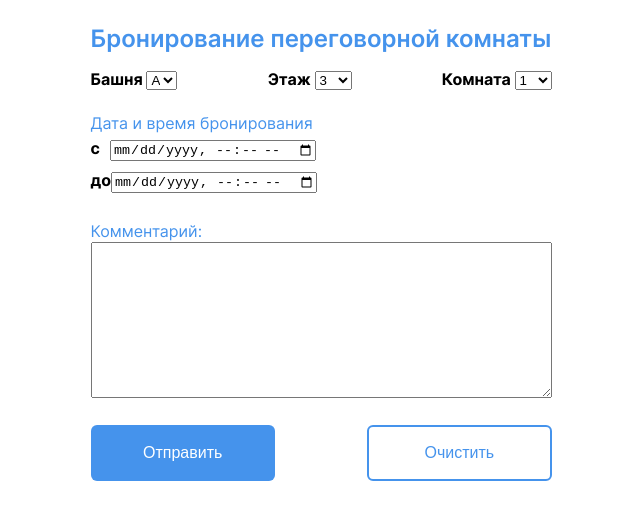
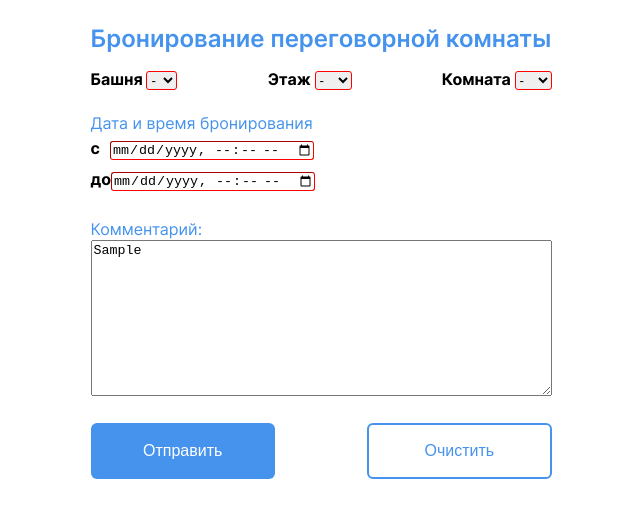
Before and after one commit to zZENNn/VKB2B, a plain HTML site: page index.html in a window 1280 px wide. Both pictures are taken after typing "Sample" into the empty fields and a click on the input "Отправить". Shown: the whole page, without its empty margins (319-959 px from the left). Drawn offline with Linux system fonts and the light colour scheme.

Commit message:
Добавил валидацию

```diff
--- a/index.html
+++ b/index.html
@@ -16,7 +16,8 @@
                 <div class="block" id="upperFields">
                     <div class="select">
                         <label for="tower" id="labelTower">Башня
-                            <select name="tower">
+                            <select name="tower" class="field">
+                                <option  disabled selected value="">-</option>
                                 <option value="A">A</option>
                                 <option value="Б">Б</option>
                             </select>
@@ -24,7 +25,8 @@
                     </div>
                     <div class="select">
                         <label for="storey" id="labelStorey">Этаж
-                            <select name="storey" id = "selectStorey">
+                            <select name="storey" id = "selectStorey" class="field">
+                                <option  disabled selected value="">-</option>
                                 <option value="3">3</option>
                                 <option value="4">4</option>
                                 <option value="5">5</option>
@@ -55,7 +57,8 @@
                     </div>
                     <div class="select">
                         <label for="room" id="labelRoom">Комната
-                            <select name="room">
+                            <select name="room" class="field">
+                                <option  disabled selected value="">-</option>
                                 <option value="1">1</option>
                                 <option value="2">2</option>
                                 <option value="3">3</option>
@@ -74,13 +77,14 @@
                     <label id="labelDateTime">Дата и время бронирования</label>
                     <div class="timeWrapper">
                         <div id="c"><label class="datetimeRows" for="startTime" id="labelStartTime">с </label></div>
-                        <div><input type="datetime-local" id="startTime" name="startTime"></div>
+                        <div><input type="datetime-local" id="startTime" name="startTime" class="field"></div>
                     </div>
                     <div class="timeWrapper">
                         <div><label class="datetimeRows" for="endTime" id="labelEndTime">до</label></div>
-                        <div><input type="datetime-local" id="endTime" name="endTime"></div>
+                        <div><input type="datetime-local" id="endTime" name="endTime" class="field"></div>
+
                     </div>
-
+                    <span id="timeAlert">Время начала не может быть позже<br>времени окончания</span>
                 </div>
                 <div class="block" id="comment">
                     <label for="commentTextArea" id="labelComment">Комментарий:</label><br>
--- a/script.js
+++ b/script.js
@@ -1,10 +1,47 @@
 const form = document.getElementById("form")
-console.log(form)
+const timeAlert = document.getElementById("timeAlert")
+const startTime = document.getElementById("startTime")
+
+const endTime = document.getElementById("endTime")
+// console.log(form)
+
 form.onsubmit = (event)=>{
     event.preventDefault()
+    let inputs = document.getElementsByClassName("field")
+    // console.log(inputs)
+    let validity = true
+    for(let i = 0;i<inputs.length;i++){
+            if(inputs[i].value == ""){
+                inputs[i].classList.add("invalid")
+                validity = false
+            }
+            else{
+                inputs[i].classList.remove("invalid")
+
+
+            }
+
+
+    }
+    if(startTime.value>endTime.value&&startTime.value!=""&&endTime.value!=""){
+        startTime.classList.add("invalid")
+        endTime.classList.add("invalid")
+        timeAlert.style.display = "block"
+        validity = false
+    }
+    else{
+        timeAlert.style.display = "none"
+    }
+    // console.log(startTime.value)
+    (validity===true)&&sendForm()
+}
+
+function sendForm(){
     let formData = new FormData(form)
     let formDataObject = Object.fromEntries(formData.entries());
     let formDataJsonString = JSON.stringify(formDataObject);
-  console.log(formDataJsonString)
-  form.reset()
+    console.log(formDataJsonString)
+    form.reset()
+
+
 }
--- a/styles.css
+++ b/styles.css
@@ -112,7 +112,16 @@ textarea{
     justify-content: space-between;
     margin: 1% 0;
 }
+/*
+input:invalid{
+    border: 1px solid red;
+} */
 
+#timeAlert{
+    color: red;
+    font-size: 12px;
+    display: none;
+}
 #labelDateTime{
     color: #4593EC;
 }
@@ -140,3 +149,9 @@ textarea{
 #labelEndTime{
     font-weight: bold;
 }
+
+.invalid{
+    border-color: red;
+    border-radius: 3px;
+    border-width: 1px;
+}
```
